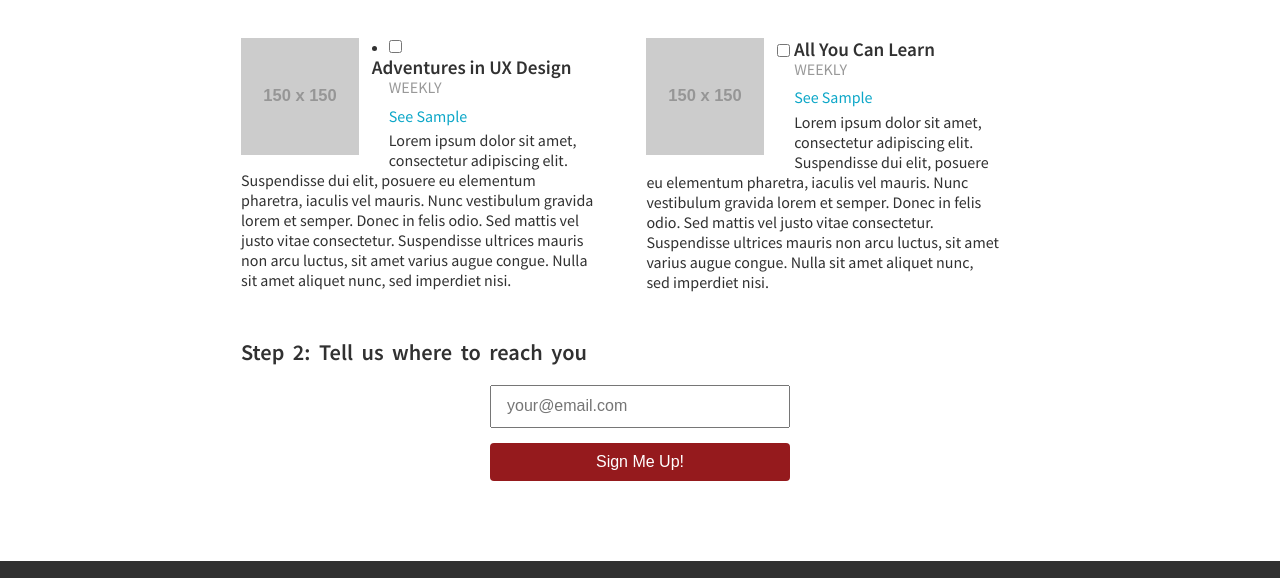
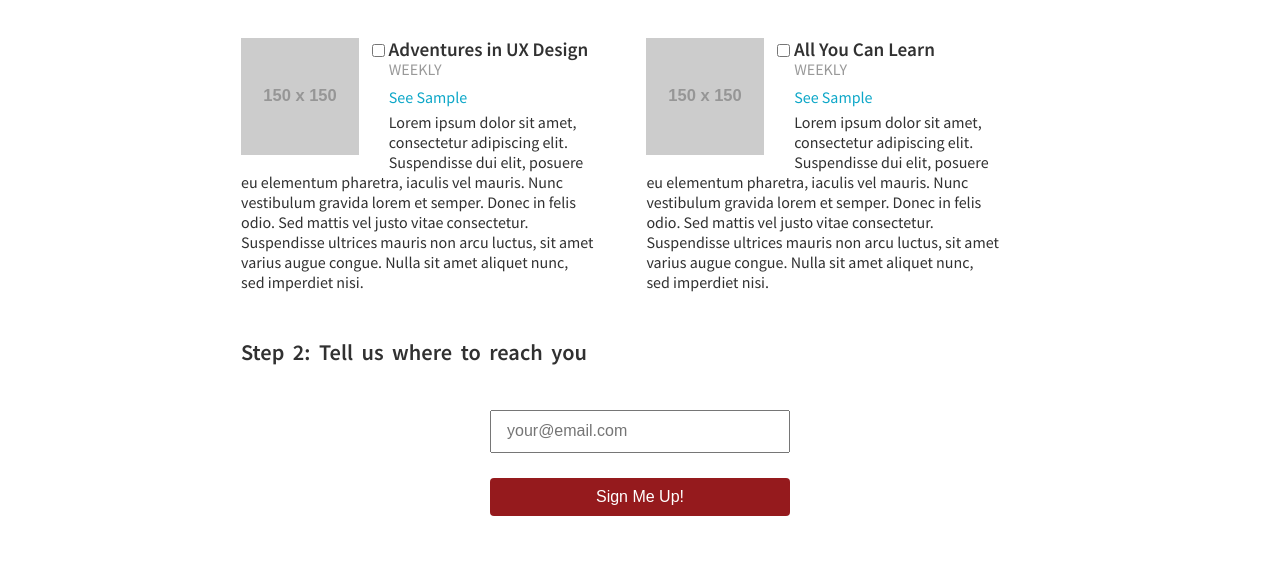
Before and after one commit to migueldcepeda/uie-newsletter-signup, a plain HTML site: page index.html in a window 1280 px wide. Shown: the part 749-1327 px from the top of the page. Drawn offline with Linux system fonts and the light colour scheme; placeholder pictures from the web are drawn by us; a script that the page names is missing.

Commit message:
Combines menu and form into one section

```diff
--- a/index.html
+++ b/index.html
@@ -70,7 +70,7 @@
                         <img src="http://placehold.it/150x150" alt="">
                         <div class="newsletter-desc">
                             <!-- <label><input type="checkbox" value="4194304" name="group[8417][4194304]" id="mce-group[8417]-8417-3"> Adventures in UX Design</label> -->
-                            <div class="mc-field-group input-group"><ul><li><input type="checkbox" value="4194304" name="group[8417][4194304]" id="mce-group[8417]-8417-3"><label for="mce-group[8417]-8417-3">Adventures in UX Design</label></li></ul></div>
+                            <label><input type="checkbox" value="4194304" name="group[8417][4194304]" id="mce-group[8417]-8417-3"> Adventures in UX Design</label>
                             <p class="frequency">Weekly</p>
                             <a href="">See Sample</a>
                             <p class="copy">
@@ -92,6 +92,28 @@
                     </div>
                 </div>
             </div>
+
+            <!-- FORM -->
+            <div class="form-wrapper">
+                <div class="row">
+                    <h3>Step 2: Tell us where to reach&nbsp;you</h3>
+                </div>
+                <div class="row">
+                    <form action="//uie.us5.list-manage.com/subscribe/post?u=177759e271d0a2787093812a0&amp;id=382de78e4c" method="post" id="mc-embedded-subscribe-form" name="mc-embedded-subscribe-form" class="validate" target="_blank" novalidate>
+                        <div class="row field">
+                            <div><!-- <div class="col span-1-of-3"> -->
+                                <input type="email" value="" name="EMAIL" class="required email" id="mce-EMAIL" placeholder="your@email.com">
+                            </div>
+                        </div>
+                        <div class="row field">
+                            <div class="clear"><!-- <div class="col span-1-of-3"> -->
+                                <input type="submit" value="Sign Me Up!" name="subscribe" id="mc-embedded-subscribe">
+                            </div>
+                        </div>
+                    </form>
+                </div>
+            </div>
+            <!-- /FORM -->
         </section>
 
         <div id="mce-responses" class="clear">
@@ -103,25 +125,25 @@
   				<input type="text" name="b_177759e271d0a2787093812a0_382de78e4c" tabindex="-1" value="">
   			</div>
 
-        <section class="section-form">
-            <div class="row">
+        <!-- <section class="section-form"> -->
+            <!-- <div class="row">
               <h3>Step 2: Tell us where to reach&nbsp;you</h3>
             </div>
             <div class="row">
                 <form action="//uie.us5.list-manage.com/subscribe/post?u=177759e271d0a2787093812a0&amp;id=382de78e4c" method="post" id="mc-embedded-subscribe-form" name="mc-embedded-subscribe-form" class="validate" target="_blank" novalidate>
                     <div class="row field">
-                        <div><!-- <div class="col span-1-of-3"> -->
+                        <div>
                             <input type="email" value="" name="EMAIL" class="required email" id="mce-EMAIL" placeholder="your@email.com">
                         </div>
                     </div>
                     <div class="row field">
-                        <div class="clear"><!-- <div class="col span-1-of-3"> -->
+                        <div class="clear">
                             <input type="submit" value="Sign Me Up!" name="subscribe" id="mc-embedded-subscribe">
                         </div>
                     </div>
                 </form>
-            </div>
-        </section>
+            </div> -->
+        <!-- </section> -->
 
         <footer>
             <div class="row">
--- a/resources/css/sass/style.scss
+++ b/resources/css/sass/style.scss
@@ -1,6 +1,6 @@
 /* COLORS */
-$uie-red1: #951a1d; //#aa3033;
-$uie-red2: #ce5053;
+$uie-red1: #951a1d;
+$uie-red2: #ce5053; //#aa3033;
 $uie-black: #313131;
 $uie-gray: #999;
 $uie-link: #0DA7C8;
@@ -172,6 +172,13 @@ nav {
     top: -3px;
     // margin-right: 4px;
     *overflow: hidden;
+
+    /* Double-sized Checkboxes */
+    // -ms-transform: scale(1.1); /* IE */
+    // -moz-transform: scale(1.1); /* FF */
+    // -webkit-transform: scale(1.1); /* Safari and Chrome */
+    // -o-transform: scale(1.1); /* Opera */
+    // padding: 10px;
 }
 
 .newsletter-desc .frequency {
@@ -188,7 +195,8 @@ nav {
 /* ---------------------------------------- */
 /* FORM SECTION */
 /* ---------------------------------------- */
-.section-form {
+// .section-form {
+.form-wrapper {
     margin: 40px 0;
 }
 
@@ -220,6 +228,14 @@ input[type=submit] {
     border: none;
     border-radius: 4px;
     padding: 10px 15px;
+    -webkit-transition: background-color 0.2s;
+    transition: background-color 0.2s;
+}
+
+input[type=submit]:hover,
+input[type=submit]:active {
+    background-color: #aa3033;
+    cursor: pointer;
 }
 
 *:focus { outline: none; }
```
Also changed, not shown: resources/css/style.css, 1 other file.
